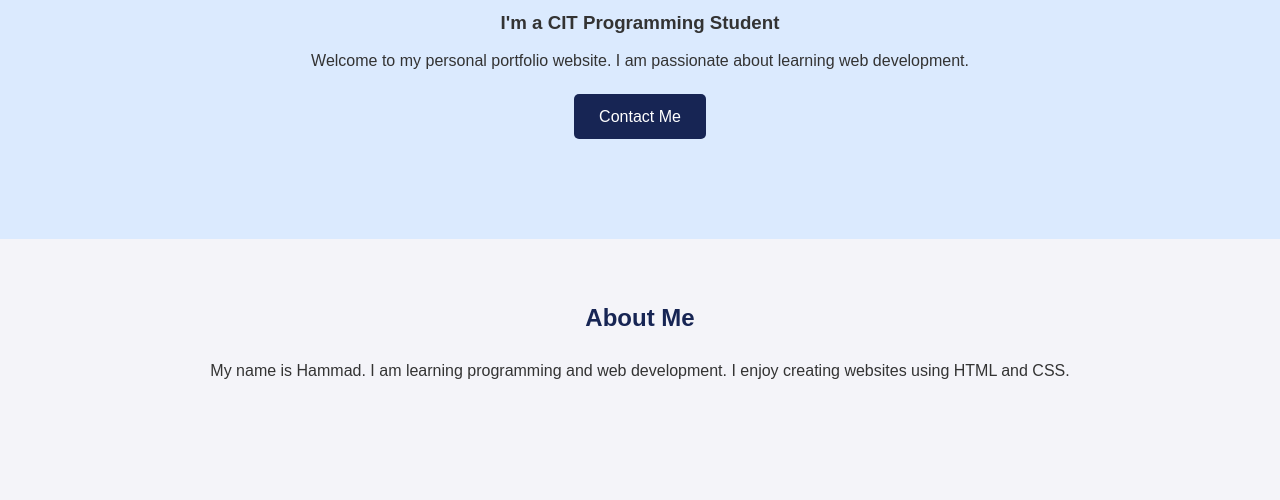
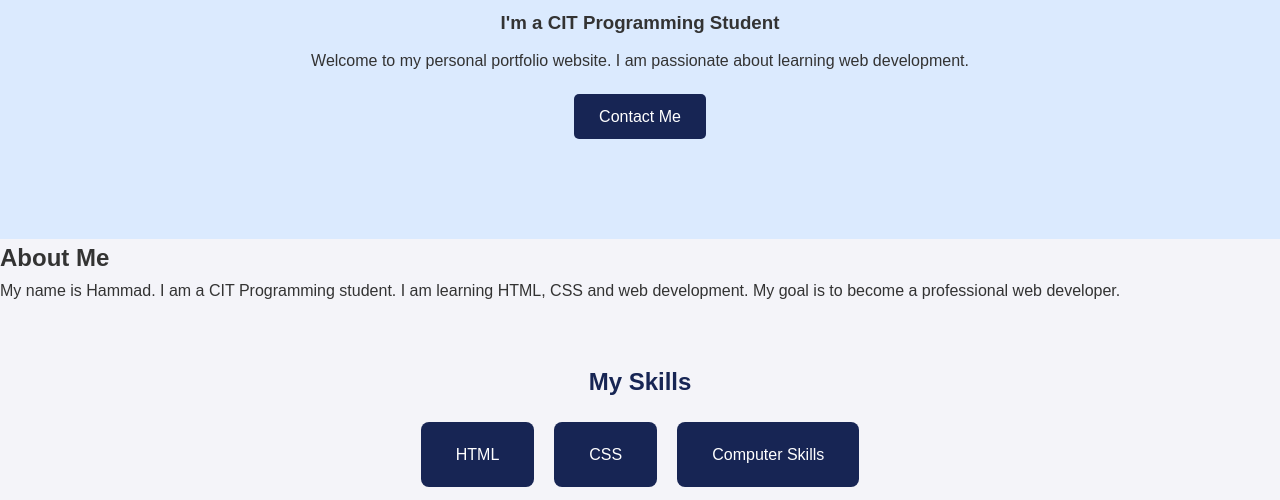
Before and after one commit to muhammadhammad7005/Protfolio, a plain HTML site: page index.html in a window 1280 px wide. Shown: the part 267-767 px from the top of the page. Drawn offline with Linux system fonts and the light colour scheme.

Commit message:
Improved my portfolio website

```diff
--- a/index.html
+++ b/index.html
@@ -1,12 +1,13 @@
-
 <!DOCTYPE html>
 <html lang="en">
+
 <head>
     <meta charset="UTF-8">
     <meta name="viewport" content="width=device-width, initial-scale=1.0">
     <title>Hammad | My Portfolio</title>
     <link rel="stylesheet" href="style.css">
 </head>
+
 <body>
 
     <header>
@@ -26,13 +27,14 @@
         <a href="#contact" class="btn">Contact Me</a>
     </section>
 
-    <section id="about">
-        <h2>About Me</h2>
+    <h2>About Me</h2>
+
         <p>
-            My name is Hammad. I am learning programming
-            and web development. I enjoy creating websites
-            using HTML and CSS.
+        My name is Hammad. I am a CIT Programming student.
+        I am learning HTML, CSS and web development.
+        My goal is to become a professional web developer.
         </p>
+
     </section>
 
     <section id="skills">
@@ -55,4 +57,5 @@
     </footer>
 
 </body>
+
 </html>
```
